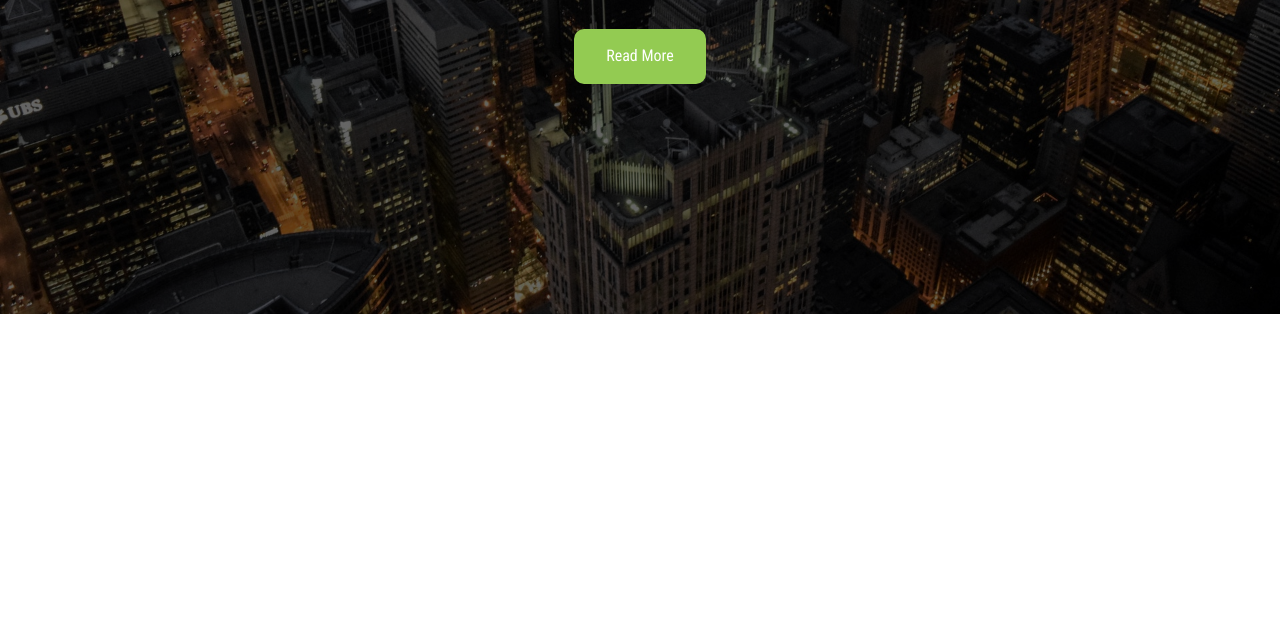
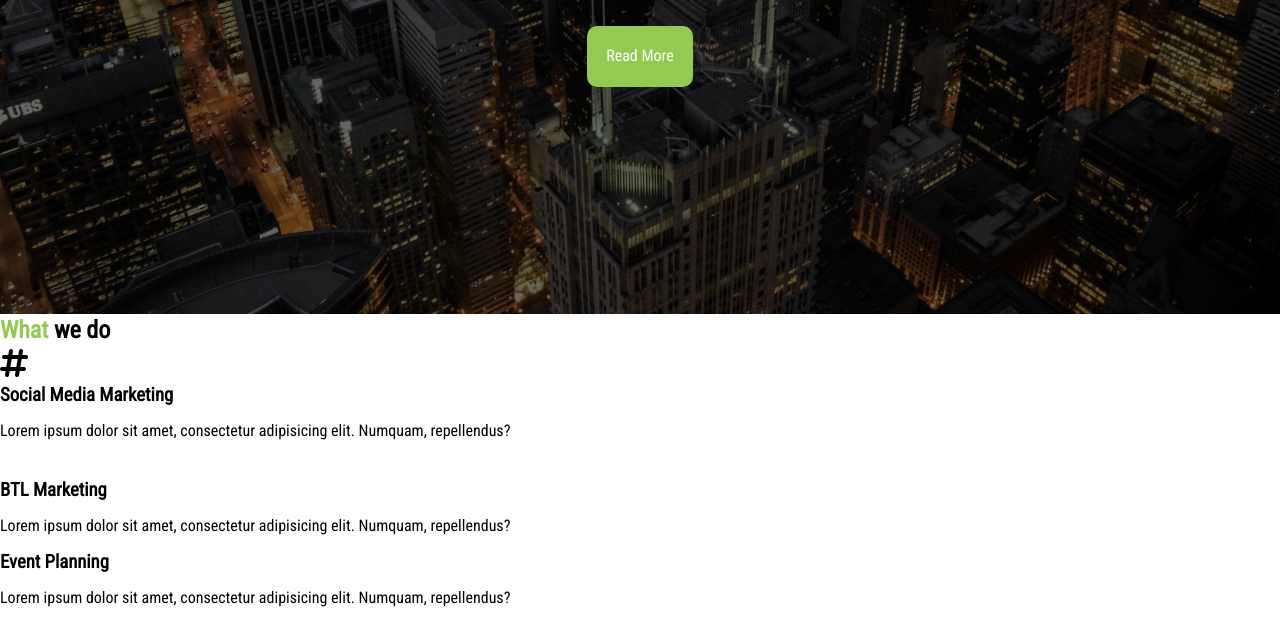
Before and after one commit to Ibiponmisola/Fewd-project, a plain HTML site: page index.html in a window 1280 px wide. Shown: the part 552-1174 px from the top of the page. Before the commit the page ends 866 px from the top, so only its background shows below. Drawn offline with Linux system fonts and the light colour scheme.

Commit message:
new commit

```diff
--- a/css/style.css
+++ b/css/style.css
@@ -39,8 +39,9 @@ p {
 .btn {
   display: inline-block;
   color: #fff;
+  text-align: center;
   background: #93cb52;
-  padding: 1rem 2rem;
+  padding: 1.2rem 1.2rem;
   border: none;
   border-radius: 10px;
 }
--- a/index.html
+++ b/index.html
@@ -5,6 +5,7 @@
     <meta http-equiv="X-UA-Compatible" content="IE=edge" />
     <meta name="viewport" content="width=device-width, initial-scale=1.0" />
     <link rel="stylesheet" href="fontawesome-free-6.3.0-web/css/all.css" />
+
     <link
       rel="stylesheet"
       media="screen and (max-width: 768px)"
@@ -56,6 +57,44 @@
     </header>
 
     <!-- section tag for what we do area -->
-    <section id="what" class="bg-light py-1"></section>
+    <section id="what" class="bg-light py-1">
+      <div class="container">
+        <h2 class="m-heading"><span class="text-pry">What</span> we do</h2>
+        <div class="items">
+          <div class="item">
+            <i class="fa-solid fa-hashtag fa-2x"></i>
+            <div>
+              <h3>Social Media Marketing</h3>
+              <p>
+                Lorem ipsum dolor sit amet, consectetur adipisicing elit.
+                Numquam, repellendus?
+              </p>
+            </div>
+          </div>
+
+          <div class="item">
+            <i class="fa-solid fa-megaphone fa-2x"></i>
+            <div>
+              <h3>BTL Marketing</h3>
+              <p>
+                Lorem ipsum dolor sit amet, consectetur adipisicing elit.
+                Numquam, repellendus?
+              </p>
+            </div>
+          </div>
+
+          <div class="item">
+            <i class="fa-thin fa-calendar-star fa-2x"></i>
+            <div>
+              <h3>Event Planning</h3>
+              <p>
+                Lorem ipsum dolor sit amet, consectetur adipisicing elit.
+                Numquam, repellendus?
+              </p>
+            </div>
+          </div>
+        </div>
+      </div>
+    </section>
   </body>
 </html>
```
